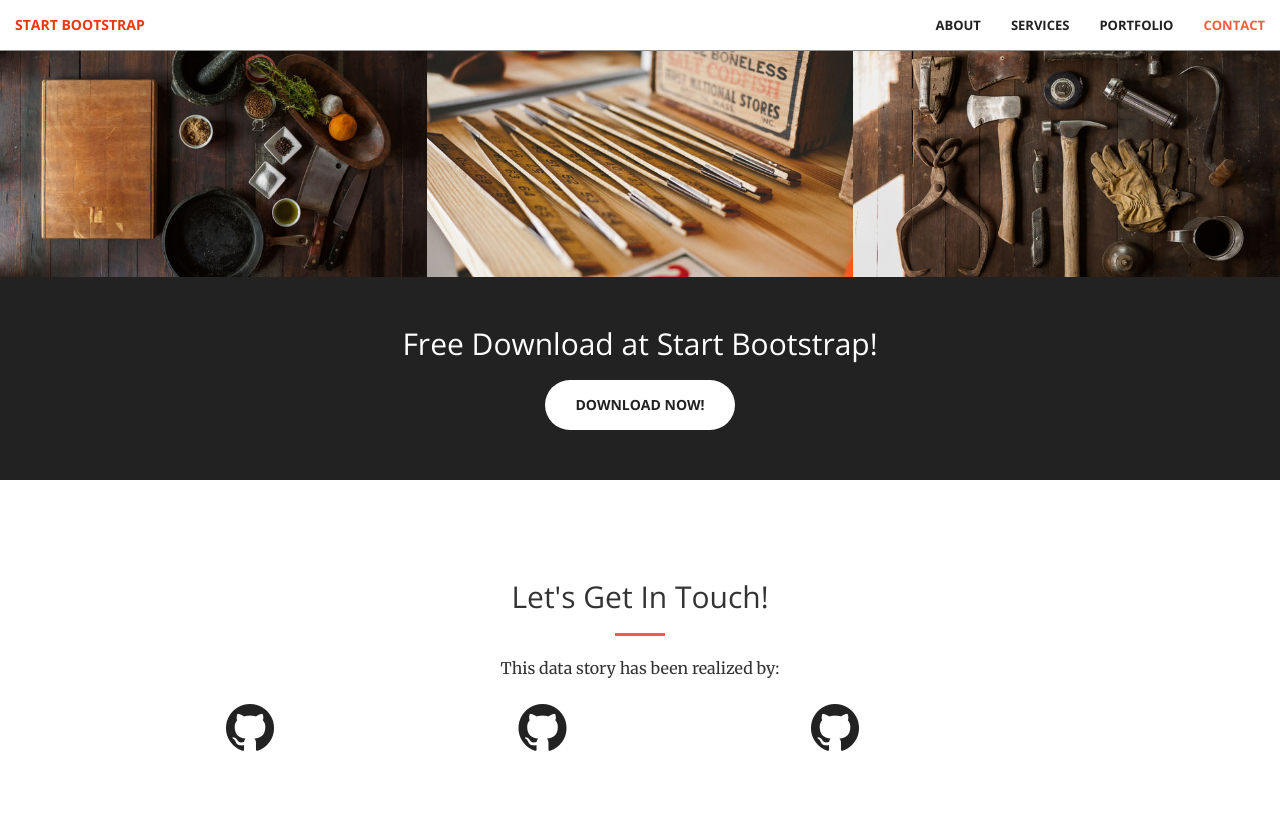
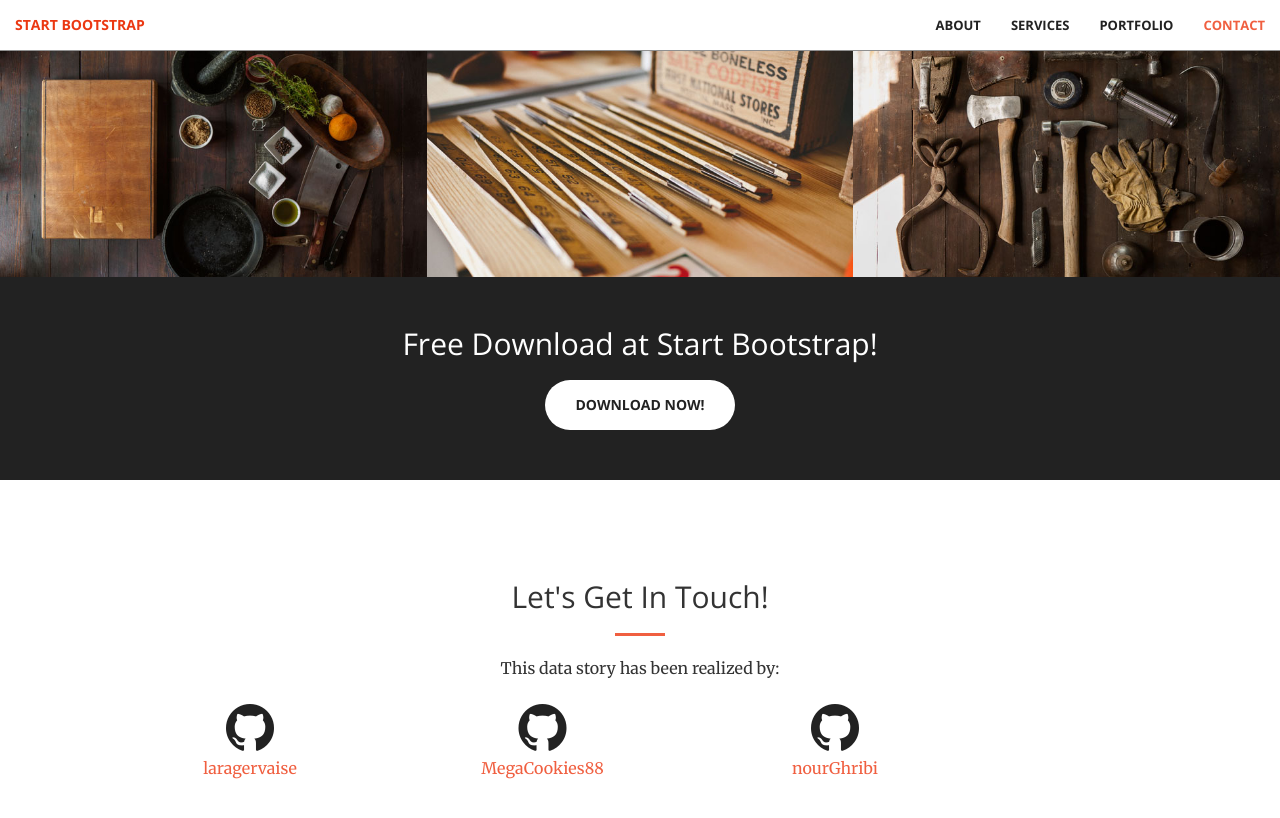
Before and after one commit to Laragervaise/forecasting-stock-volatility, a Jekyll site: the page built from index.html, in a window 1280 px wide and 900 px high, scrolled down 1957 px. Shown: the top 818 px of the window. Built offline with Jekyll 4.4.1, drawn with Linux system fonts in a browser that asks for light colours.

Commit message:
Update contact.html

```diff
--- a/_includes/contact.html
+++ b/_includes/contact.html
@@ -7,21 +7,21 @@
                 <p>This data story has been realized by:</p>
             </div>
         <div class="col-lg-2 col-lg-offset-1 text-center">
-            <a href="https://github.com/{{ site.github_username }}">
+            <a href="https://github.com/{{ site.github_username1 }}">
             <i class="fa fa-github fa-3x wow bounceIn" data-wow-delay=".1s"></i>
-                <p>{{ site.github_username }}</p>
+                <p>{{ site.github_username1 }}</p>
             </a>
         </div>
         <div class="col-lg-2 col-lg-offset-1 text-center">
-            <a href="https://github.com/{{ site.github_username }}">
+            <a href="https://github.com/{{ site.github_username2 }}">
             <i class="fa fa-github fa-3x wow bounceIn" data-wow-delay=".1s"></i>
-                <p>{{ site.github_username }}</p>
+                <p>{{ site.github_username2 }}</p>
             </a>
         </div>
         <div class="col-lg-2 col-lg-offset-1 text-center">
-            <a href="https://github.com/{{ site.github_username }}">
+            <a href="https://github.com/{{ site.github_username3 }}">
             <i class="fa fa-github fa-3x wow bounceIn" data-wow-delay=".1s"></i>
-                <p>{{ site.github_username }}</p>
+                <p>{{ site.github_username3 }}</p>
             </a>
         </div>
 
```
